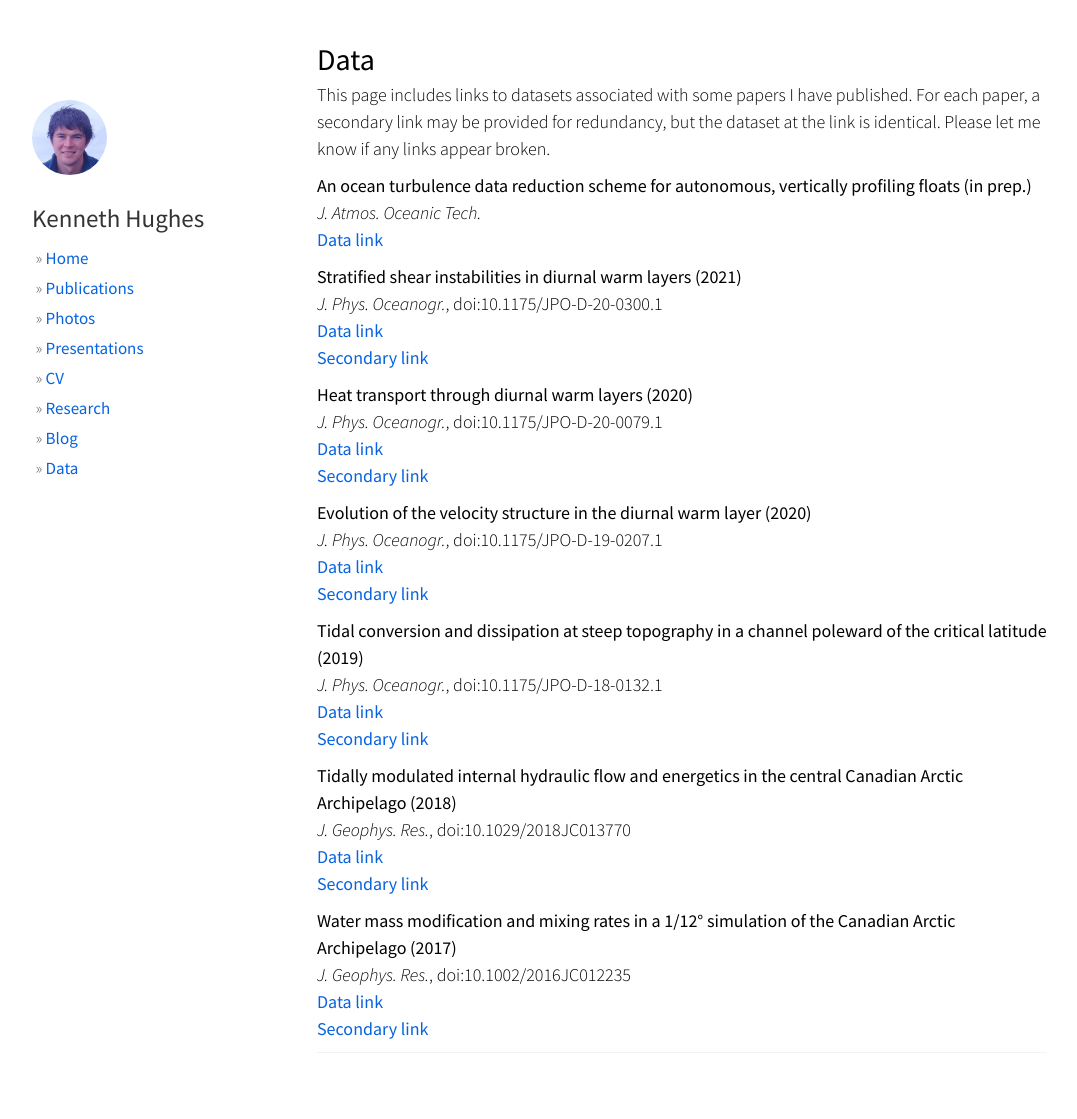
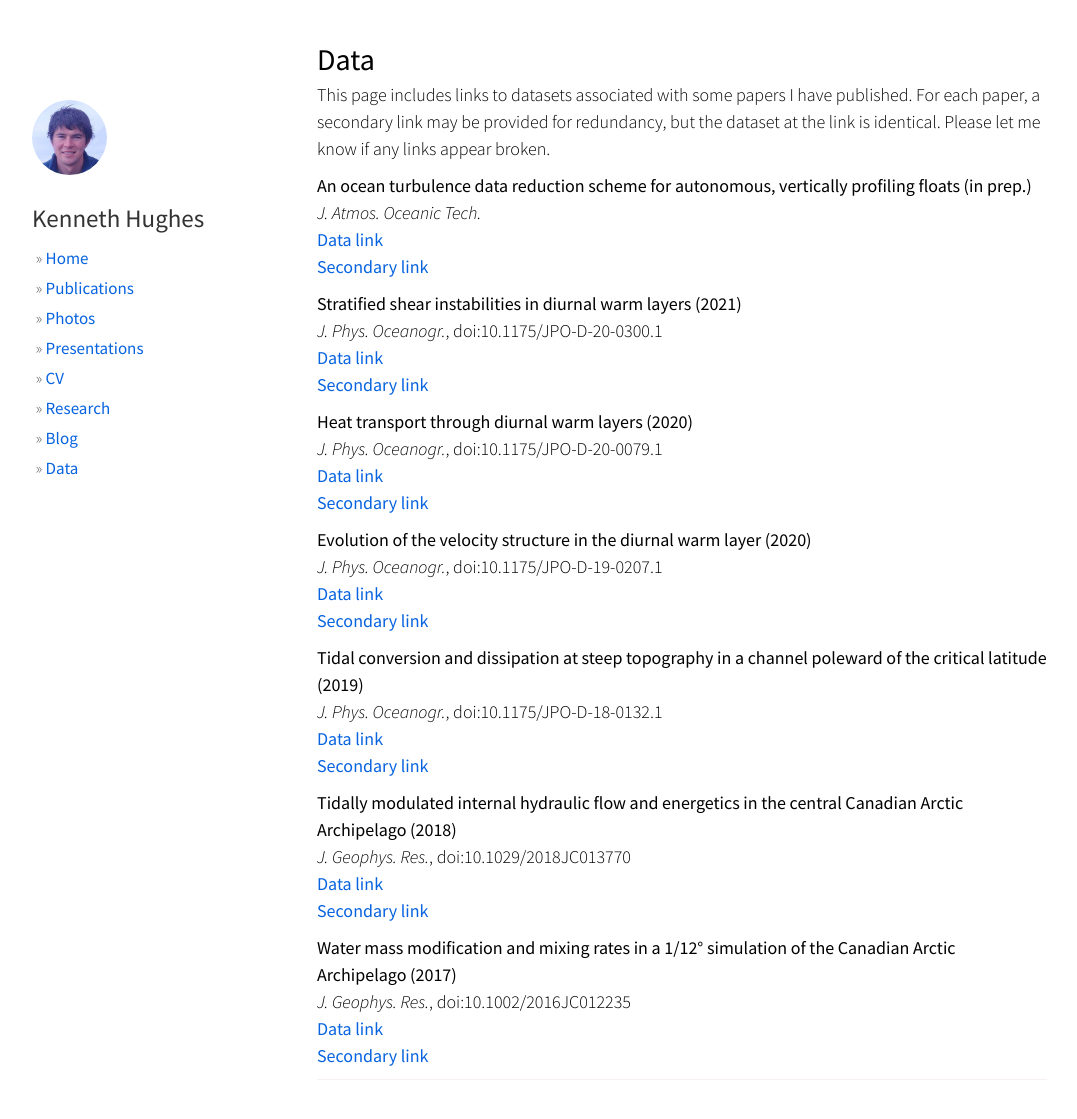
Before and after one commit to hugke729/hugke729.github.io, a Jekyll site: the page built from data/index.md, in a window 1280 px wide and 1133 px high. Shown: the top 1119 px of the window, without its empty margins (53-1130 px from the left). Built offline with Jekyll 4.4.1, drawn with Linux system fonts in a browser that asks for light colours; nearby versions of some CDN libraries.

Commit message:
Add secondary FCS link

```diff
--- a/data/index.md
+++ b/data/index.md
@@ -12,6 +12,8 @@ This page includes links to datasets associated with some papers I have publishe
 __An ocean turbulence data reduction scheme for autonomous, vertically profiling floats (in prep.)__
 *J. Atmos. Oceanic Tech.*
 [Data link][fcs_reduction_link1]
+[Secondary link][fcs_reduction_link2]
+
 
 __Stratified shear instabilities in diurnal warm layers (2021)__
 *J. Phys. Oceanogr.*, doi:10.1175/JPO-D-20-0300.1
```
Also changed, not shown: other parts of data/index.md (+1 -0 lines).
